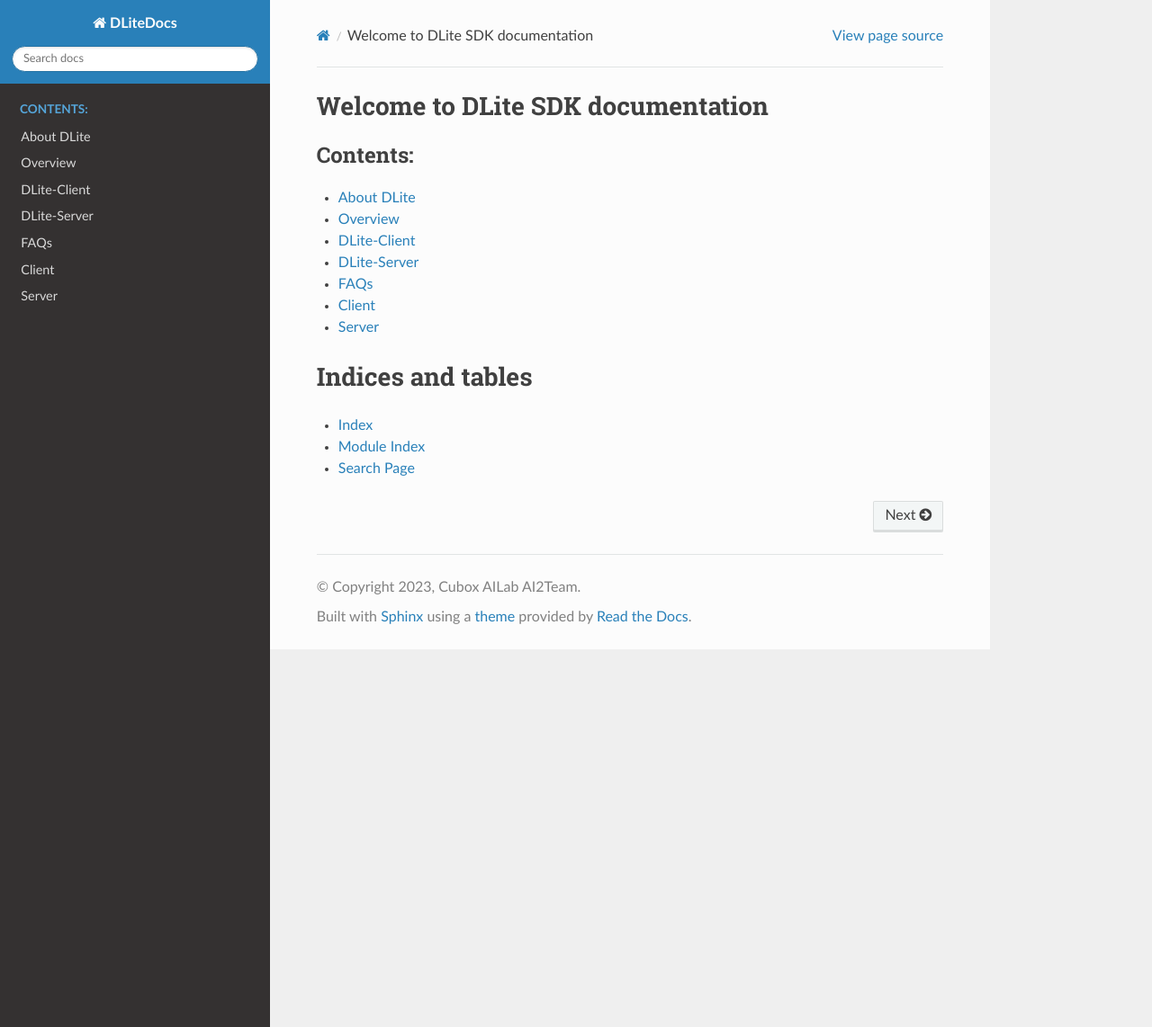
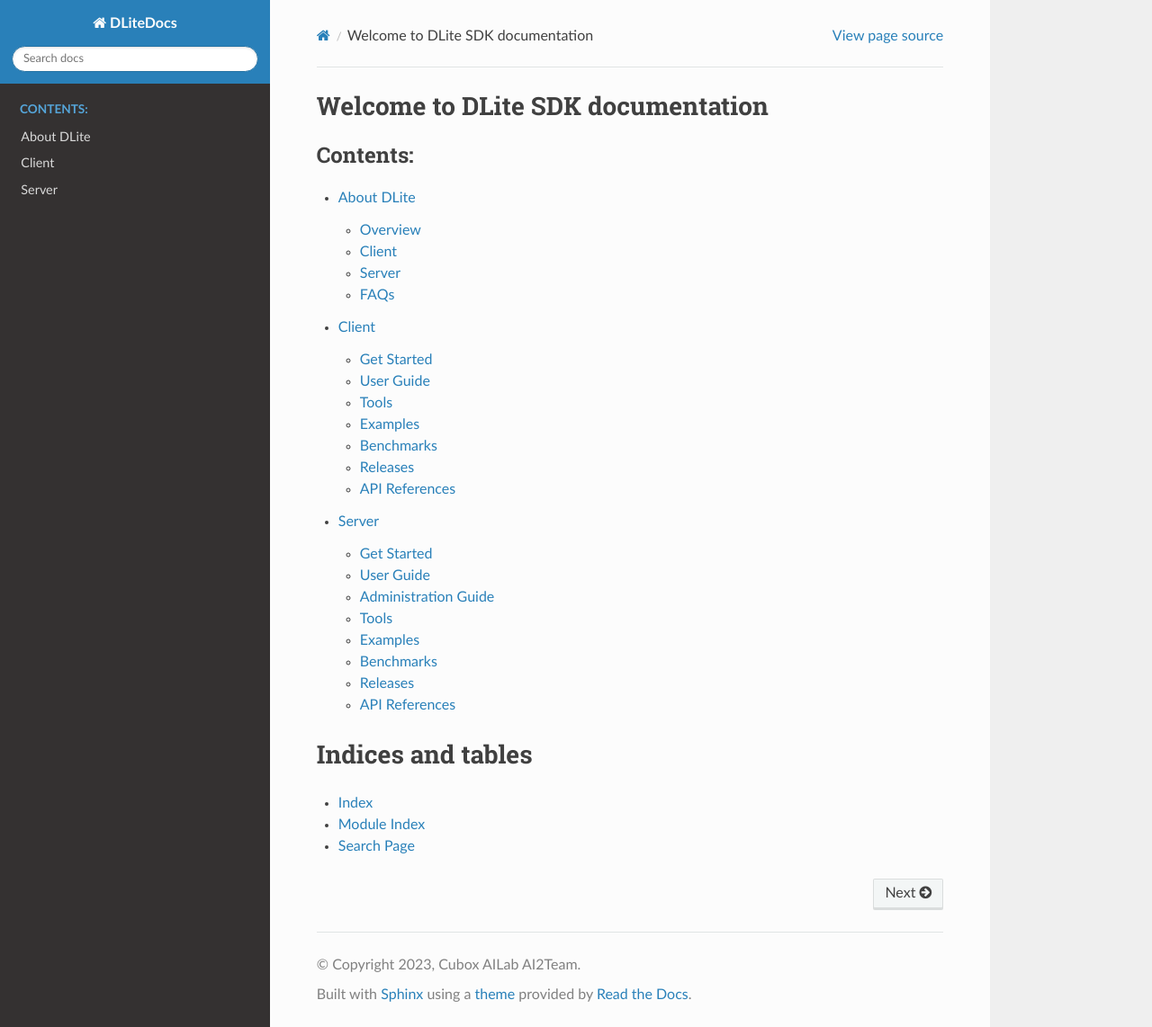
Before and after one commit to ksyeom/DLiteDocs, a Sphinx documentation site: the page built from docs/index.rst, in a window 1280 px wide and 1142 px high. Shown: the whole window at 90% size. Built offline with Sphinx 7.4.7 and the Read the Docs theme 2.0.0, drawn with Linux system fonts in a browser that asks for light colours.

Commit message:
Menu-Tree 구성 (2)

```diff
--- a/docs/index.rst
+++ b/docs/index.rst
@@ -11,13 +11,7 @@ Welcome to DLite SDK documentation
    :caption: Contents:
 
    md/1_About/About.md
-   md/1_About/01_Overview.md
-   md/1_About/02_Client.md
-   md/1_About/03_Server.md
-   md/1_About/04_FAQs.md
-
    md/2_Client/Client.md
-
    md/3_Server/Server.md
 
 
--- a/docs/md/1_About/02_Client.md
+++ /dev/null
@@ -1 +0,0 @@
-## DLite-Client
--- a/docs/md/1_About/03_Server.md
+++ /dev/null
@@ -1 +0,0 @@
-## DLite-Server
--- a/docs/md/2_Client/Client.md
+++ b/docs/md/2_Client/Client.md
@@ -1 +1,9 @@
 # Client
+
+## Get Started
+## User Guide
+## Tools
+## Examples
+## Benchmarks
+## Releases
+## API References
--- a/docs/md/3_Server/Server.md
+++ b/docs/md/3_Server/Server.md
@@ -1 +1,10 @@
 # Server
+
+## Get Started
+## User Guide
+## Administration Guide
+## Tools
+## Examples
+## Benchmarks
+## Releases
+## API References
```
Also changed, not shown: docs/md/1_About/01_Overview.md (deleted, +0 -1 lines), docs/md/1_About/04_FAQs.md (deleted, +0 -1 lines), docs/md/1_About/About.md (+5 -0 lines).
